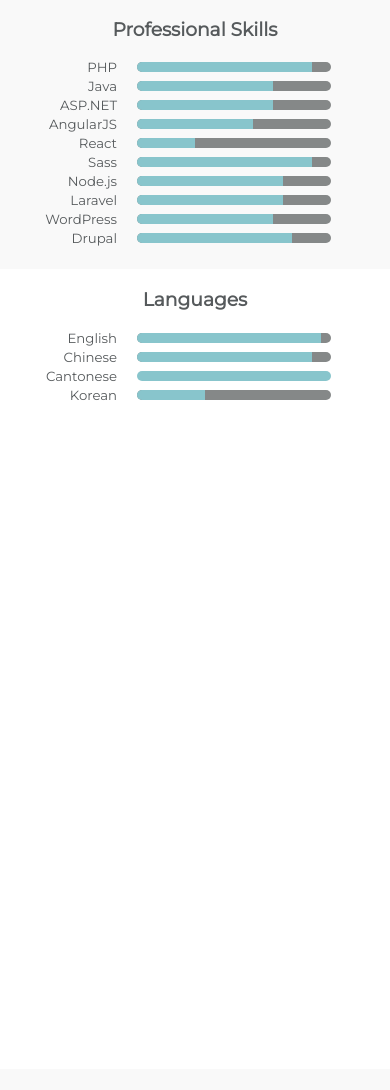
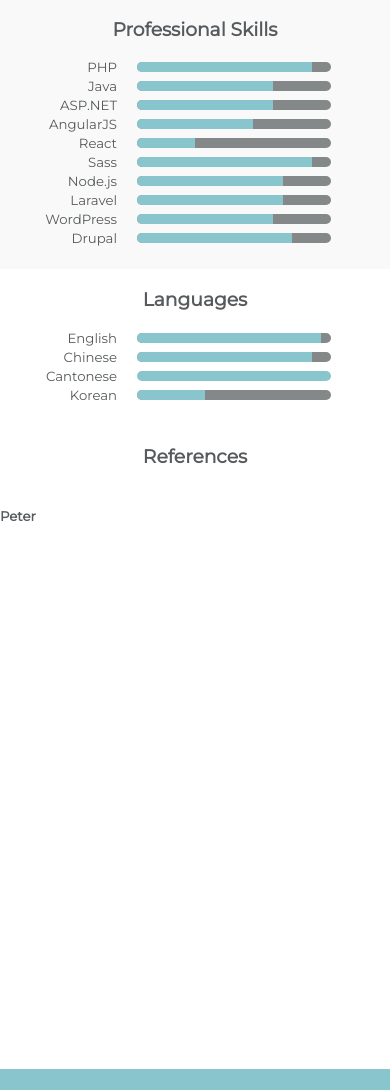
Before and after one commit to peterwcm/peterwong, a PHP site: page /resume.php in a window 390 px wide. Shown: the part 1017-2107 px from the top of the page. Before the commit the page ends 1417 px from the top, so only its background shows below. Run offline with PHP 8.4, Linux system fonts and the light colour scheme; style sheets or scripts are compiled from the project's sources; some libraries are stand-ins or nearby versions; some web fonts are replaced.

Commit message:
linting updates and more modular sass

```diff
--- /dev/null
+++ b/assets/sass/components/resume/_bar.scss
@@ -0,0 +1,21 @@
+.top-bar,
+.bottom-bar {
+  background-color: $color-theme--primary;
+  height: 21px;
+}
+
+@media only screen and (max-width: 595px) {
+  .page {
+    &--one {
+      .bottom-bar {
+        display: none;
+      }
+    }
+
+    &--two {
+      .top-bar {
+        display: none;
+      }
+    }
+  }
+}
--- /dev/null
+++ b/assets/sass/components/resume/_reference.scss
@@ -0,0 +1,12 @@
+.references {
+  &__title {
+    width: 100%;
+    text-align: center;
+  }
+}
+
+.reference {
+  display: flex;
+  flex-wrap: wrap;
+  margin-bottom: 10px;
+}
--- a/assets/sass/resume.scss
+++ b/assets/sass/resume.scss
@@ -6,6 +6,8 @@
 // Components
 @import 'components/resume/progress';
 @import 'components/resume/nav-button';
+@import 'components/resume/reference';
+@import 'components/resume/bar';
 
 * {
   box-sizing: border-box;
@@ -45,12 +47,6 @@ a {
       height: 800px;
     }
   }
-}
-
-.top-bar,
-.bottom-bar {
-  background-color: $color-theme--primary;
-  height: 21px;
 }
 
 .header {
@@ -126,7 +122,7 @@ a {
   overflow: hidden;
 }
 
-.work-experience {
+.experiences {
   &__title {
     width: 100%;
     text-align: center;
@@ -169,7 +165,7 @@ a {
   }
 }
 
-.pro-skills,
+.skills,
 .languages {
   display: flex;
   flex-wrap: wrap;
@@ -185,6 +181,10 @@ a {
     margin-bottom: 3px;
     width: 45%;
   }
+}
+
+.skills {
+  background-color: $color-neutral-light;
 }
 
 .skill {
@@ -204,25 +204,15 @@ a {
   }
 }
 
-.pro-skills {
-  background-color: $color-neutral-light;
-}
-
 @media only screen and (max-width: 595px) {
   .page {
     width: 100%;
     height: 100%;
 
-    .bottom-bar {
-      display: none;
-    }
-
+    &--one,
     &--two {
-      display: block;
-
-      .top-bar {
-        display: none;
-      }
+      /* stylelint-disable-next-line declaration-no-important */
+      display: block !important;
     }
   }
 
@@ -273,7 +263,7 @@ a {
     }
   }
 
-  .pro-skills,
+  .skills,
   .languages {
     > section {
       width: 100%;
--- /dev/null
+++ b/classes/Reference.php
@@ -0,0 +1,13 @@
+<?php
+
+class Reference {
+  var $name;
+
+  public function getName() {
+    return $this->name;
+  }
+
+  function __construct($name) {
+    $this->name = $name;
+  }
+}
--- a/resume.php
+++ b/resume.php
@@ -39,6 +39,7 @@
     require_once('classes/Contact.php');
     require_once('classes/Experience.php');
     require_once('classes/Skill.php');
+    require_once('classes/Reference.php');
 
     $contacts = [
         new Contact('Website', 'globe', 'peterwong.name', 'http://peterwong.name'),
@@ -89,6 +90,10 @@
         new Skill('Cantonese', 100),
         new Skill('Korean', 35),
     ];
+
+    $references = [
+        new Reference('Peter'),
+    ];
 ?>
 
 <body>
@@ -129,8 +134,8 @@
         </section>
 
         <section class="main">
-            <section class="work-experience">
-                <h3 class="work-experience__title">Work Experience</h3>
+            <section class="experiences">
+                <h3 class="experiences__title">Work Experience</h3>
                 <?php foreach($experiences as $key => $experience): ?>
                     <section class="experience">
                         <div class="experience__overview">
@@ -144,8 +149,8 @@
                     </section>
                 <?php endforeach; ?>
             </section>
-            <section class="pro-skills">
-                <h3 class="pro-skills__title">Professional Skills</h3>
+            <section class="skills">
+                <h3 class="skills__title">Professional Skills</h3>
                 <?php foreach($skills as $key => $skill): ?>
                     <section class="skill">
                         <h5 class="skill__name"><?=$skill->getName()?></h5>
@@ -186,6 +191,16 @@
                     </section>
                 <?php endforeach; ?>
             </section>
+
+            <scetion class="references">
+                <h3 class="references__title">References</h3>
+                <?php foreach($references as $key => $reference): ?>
+                    <section class="reference">
+                        <h5 class="reference__name"><?=$reference->getName()?></h5>
+                        <div class="reference__contacts"></div>
+                    </section>
+                <?php endforeach; ?>
+            </scetion>
         </section>
 
         <div class="bottom-bar"></div>
```
Also changed, not shown: 1 other file. Lines whose indentation alone changed are shown as unchanged.
